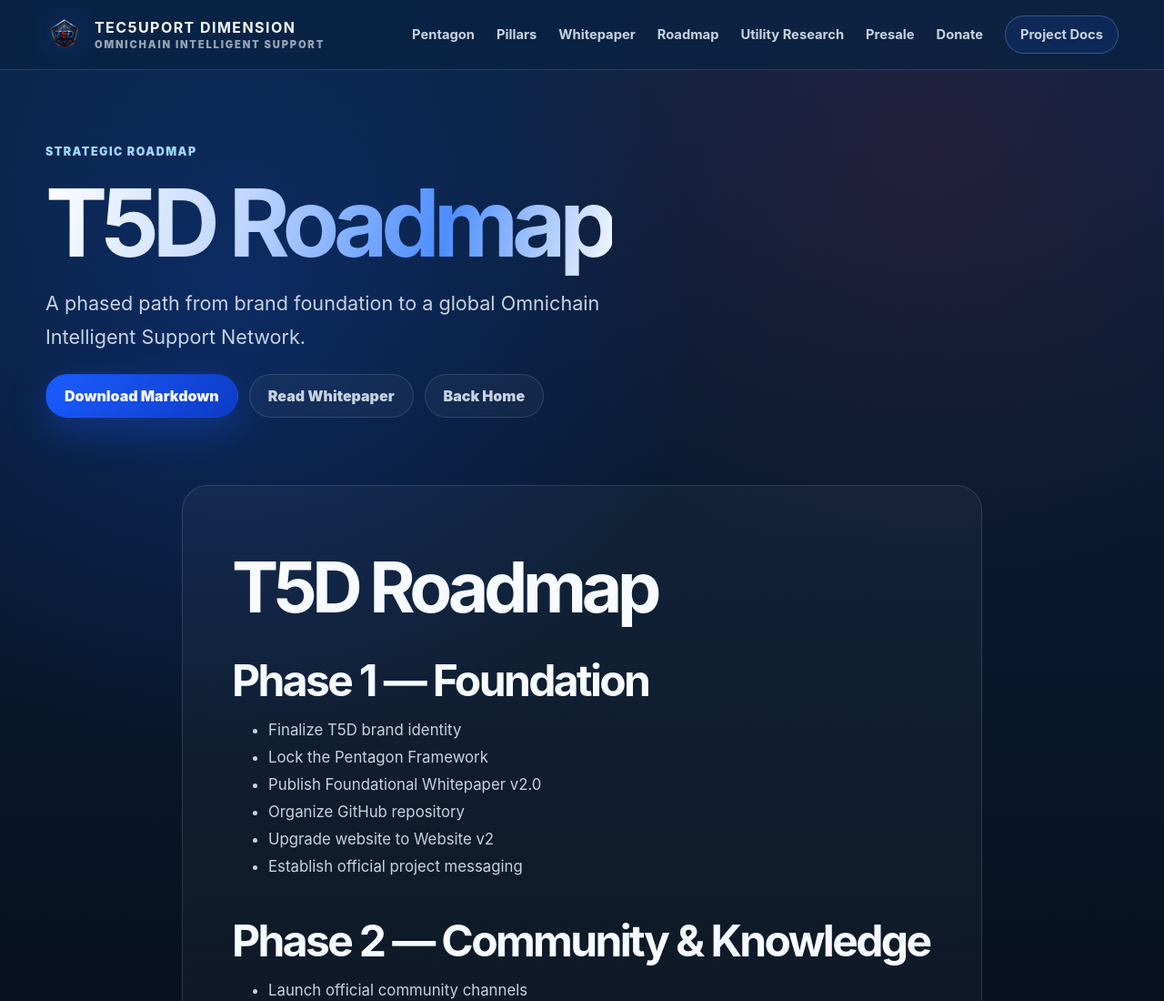
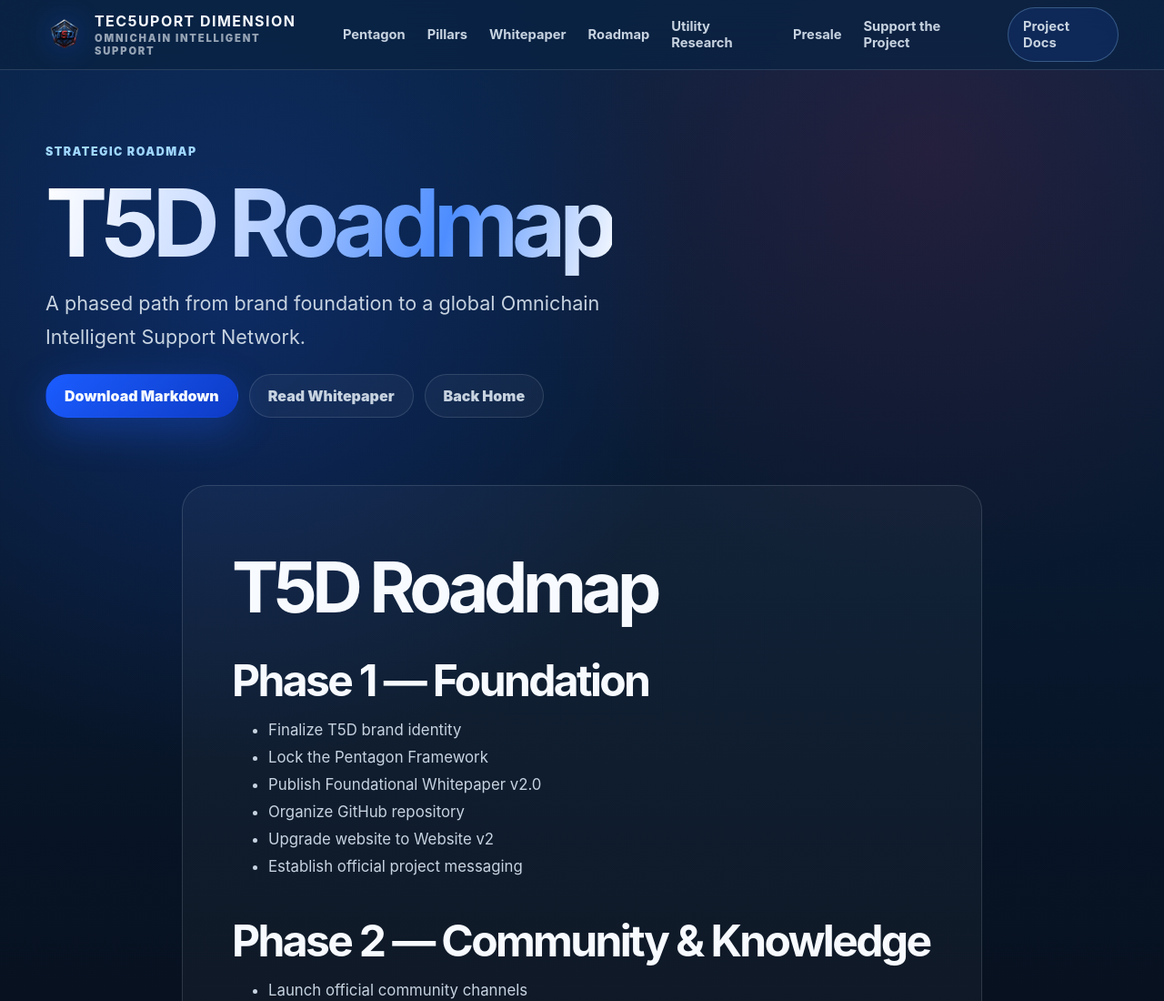
Before and after one commit to tec5upor1-Dimension/t5d-website-, a plain HTML site: page roadmap.html in a window 1280 px wide. Shown: the top 1100 px of the page at 91% size. Drawn offline with Linux system fonts and the light colour scheme.

Commit message:
Rename Donate nav link to Support the Project

```diff
--- a/roadmap.html
+++ b/roadmap.html
@@ -27,7 +27,7 @@
       <a href="roadmap.html" aria-current="page">Roadmap</a>
       <a href="token-utility-research.html">Utility Research</a>
       <a href="t5d-presale.html">Presale</a>
-      <a href="donate.html">Donate</a>
+      <a href="donate.html">Support the Project</a>
       <a href="index.html#docs" class="nav-cta">Project Docs</a>
     </nav>
 
```
Also changed, not shown: donate.html (+2 -2 lines), future-participation.html (+1 -1 lines), index.html (+1 -1 lines), t5d-presale.html (+1 -1 lines), token-utility-research.html (+1 -1 lines), whitepaper.html (+1 -1 lines).
